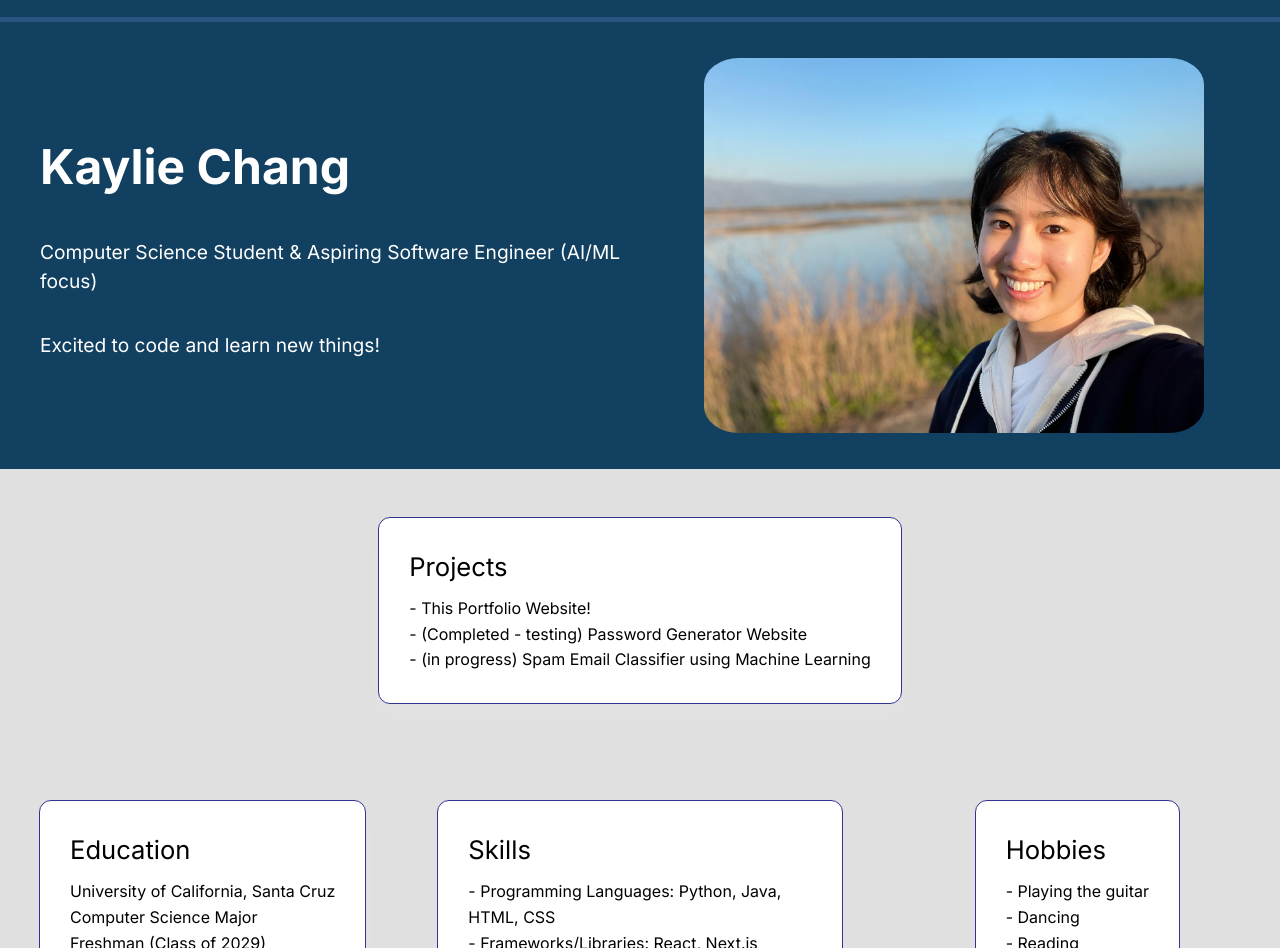
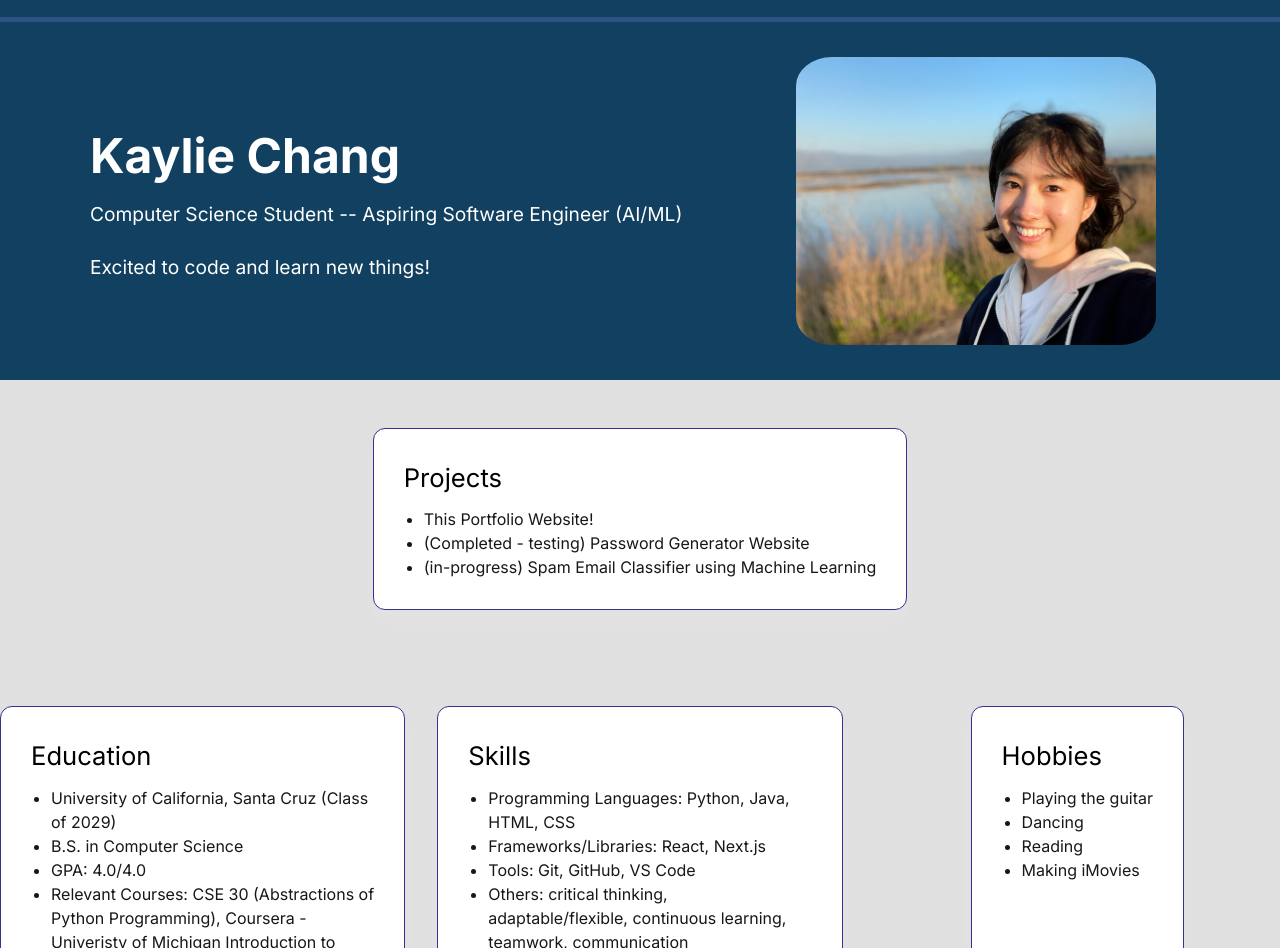
Before and after one commit to misotofu7/personal_website, a Next.js app in the folder kaylie-portfolio/: page / in a window 1280 px wide. Shown: the part 44-992 px from the top of the page. Built offline with nearby package versions, Linux system fonts and the light colour scheme.

Commit message:
style: add listing in HTML and adjust hero styling
- Added bullet points to all sections in portfolio
- Readjusted size, padding, etc. in the hero section
- Removed the contacts section completely

```diff
--- a/kaylie-portfolio/app/HomePage.module.css
+++ b/kaylie-portfolio/app/HomePage.module.css
@@ -3,6 +3,7 @@
   background: #124060;
   position: sticky;
   top: 0;
+  z-index: 1000;
   padding: 0;
   border-bottom: 5px solid #2c5483;
 }
@@ -12,7 +13,6 @@
   justify-content: space-between;
   align-items: center;
   padding: 16px 32px;
-  position: sticky;
   top: 0;
   z-index: 100;
 }
@@ -26,7 +26,6 @@
 }
 
 .navLinks {
-  list-style: none;
   display: flex;
   gap: 2rem;
   margin: 0;
@@ -40,68 +39,7 @@
   transition: color 0.3s;
 }
 
-/* HERO SECTION */
-#hero {
-  background: #124060;
-  color: #000000;
-}
-
-.hero {
-  width: 100%;
-  height: 100vh;
-  padding: 0 5%;
-  display: flex;
-  align-items: center;
-}
-
-.heroContent {
-  display: flex;
-  justify-content: space-between;
-  align-items: center;
-  width: 100%;
-  max-width: 1200px;
-  margin: 0 auto;
-  gap: 2rem;
-}
-
-.heroDescription {
-  color: white;
-  font-size: 1.2rem;
-}
-
-.heroText {
-  flex: 1;
-  display: flex;
-  flex-direction: column;
-  justify-content: space-evenly;
-  height: 300px;
-}
-
-.imagePad {
-  padding: 3%;
-}
-
-.image {
-  border-radius: 7%;
-  overflow: hidden;
-}
-
-.image img {
-  max-width: 500px;
-  object-fit: cover;
-  display: block;
-}
-
-.name {
-  color: white;
-  font-weight: bold;
-  font-size: 3rem;
-}
-
-/* MAIN PORTFOLIO */
 .main {
-  margin: 0;
-  padding: 0;
   width: 100%;
   display: flex;
   flex-direction: column;
@@ -112,6 +50,72 @@
   text-align: left;
 }
 
+/* HERO SECTION */
+#hero {
+  background: #124060;
+  color: #000000;
+  padding: 35px 20px;
+}
+
+.heroContent {
+  display: grid;
+  grid-template-columns: 1.5fr 1fr;
+
+  align-items: center;
+  gap: 32px;
+
+  max-width: 1100px;
+  width: 100%;
+  margin: 0 auto;
+
+  /* for testing and changing layout */
+  /* outline: 1px solid red; */
+}
+
+@media (max-width: 900px) {
+  .heroContent {
+    grid-template-columns: 1fr;
+  }
+}
+
+.heroDescription {
+  color: white;
+  font-size: 1.2rem;
+  margin-top: 0;
+}
+
+.heroText {
+  gap: 12px;
+}
+
+.imageWrap {
+  display: flex;
+  align-items: center;
+  justify-self: center;
+
+  width: 360px;
+  aspect-ratio: 100 / 80;
+  border-radius: 10%;
+  overflow: hidden;
+  flex: 0 0 auto;
+}
+
+.heroImage {
+  width: 100%;
+  height: 100%;
+  object-fit: cover;
+  object-position: center;
+  display: block;
+}
+
+.name {
+  color: white;
+  font-weight: bold;
+  font-size: 3rem;
+  margin-bottom: 8px;
+}
+
+/* MAIN PORTFOLIO */
 .sections {
   display: grid;
   gap: 2rem;
@@ -149,3 +153,8 @@
   line-height: 1.6;
   color: #000000;
 }
+
+.bulletPoints {
+  list-style: disc;
+  padding-left: 1.25rem;
+}
--- a/kaylie-portfolio/app/page.tsx
+++ b/kaylie-portfolio/app/page.tsx
@@ -27,79 +27,70 @@ export default function HomePage() {
         <div className={styles.heroContent}>
           <div className={styles.heroText}>
             <h1 className={styles.name} id="home">Kaylie Chang</h1>
-            <p className={styles.heroDescription}>Computer Science Student & Aspiring Software Engineer (AI/ML focus)</p>
-            <p className={styles.heroDescription}>Excited to code and learn new things!</p>
+            <p className={styles.heroDescription}>
+              Computer Science Student -- Aspiring Software Engineer (AI/ML)
+            </p>
+            <br />
+            <p className={styles.heroDescription}>
+              Excited to code and learn new things!
+            </p>
           </div>
 
-          <div className={styles.imagePad}>
-            <div className={styles.image}>
-              <img
-                src="/profile_picture.jpeg"
-                alt="Profile Picture of Kaylie Chang in hero"
-                className={styles.profileImage}
-              />
-            </div>
+          <div className={styles.imageWrap}>
+            <img
+              className={styles.heroImage}
+              src="/profile_picture.jpeg"
+              alt="Profile Picture of Kaylie Chang in hero"
+            />
           </div>
-
         </div>
       </section>
 
       {/* Note for later --> emphasize this part the most */}
         <section className={styles.card}>
           <h3 className={styles.sectionTitle} id="projects">Projects</h3>
-          <p className={styles.text}>
-            - This Portfolio Website!
-            <br/>
-            - (Completed - testing) Password Generator Website
-            <br/>
-            - (in progress) Spam Email Classifier using Machine Learning
-          </p>
+          <ul className={styles.bulletPoints}>
+            <li>This Portfolio Website!</li>
+            <li>(Completed - testing) Password Generator Website</li>
+            <li>(in-progress) Spam Email Classifier using Machine Learning</li>
+          </ul>
         </section>
 
       <div className={styles.sections}>
         <section className={styles.card}>
           <h3 className={styles.sectionTitle}>Education</h3>
-          <p className={styles.text}>
-            University of California, Santa Cruz
-            <br/>
-            Computer Science Major
-            <br/>
-            Freshman (Class of 2029)
-          </p>
+          <ul className={styles.bulletPoints}>
+            <li>University of California, Santa Cruz (Class of 2029)</li>
+            <li>B.S. in Computer Science</li>
+            <li>GPA: 4.0/4.0</li>
+            <li>Relevant Courses:
+              CSE 30 (Abstractions of Python Programming),
+              Coursera - Univeristy of Michigan Introduction to HTML5
+            </li>
+            <li>Honors: Dean's List</li>
+          </ul>
         </section>
 
         <section className={styles.card}>
           <h3 className={styles.sectionTitle} id="skills">Skills</h3>
-          <p className={styles.text}>
-            - Programming Languages: Python, Java, HTML, CSS
-            <br/>
-            - Frameworks/Libraries: React, Next.js
-            <br/>
-            - Tools: Git, GitHub, VS Code
-          </p>
+          <ul className={styles.bulletPoints}>
+            <li>Programming Languages: Python, Java, HTML, CSS</li>
+            <li>Frameworks/Libraries: React, Next.js</li>
+            <li>Tools: Git, GitHub, VS Code</li>
+            <li>Others: critical thinking, adaptable/flexible, continuous learning, teamwork, communication</li>
+          </ul>
         </section>
 
         <section className={styles.card}>
           <h3 className={styles.sectionTitle}>Hobbies</h3>
-          <p className={styles.text}>
-            - Playing the guitar
-            <br/>
-            - Dancing
-            <br/>
-            - Reading
-            <br />
-            - Making iMovies
-          </p>
+          <ul className={styles.bulletPoints}>
+            <li>Playing the guitar</li>
+            <li>Dancing</li>
+            <li>Reading</li>
+            <li>Making iMovies</li>
+          </ul>
         </section>
       </div>
-
-      <section className={styles.card}>
-        <h2 className={styles.sectionTitle}>Contact Me</h2>
-        <p className={styles.text}>
-          Email: ...
-        </p>
-      </section>
-
     </main>
     </>
   );
```
